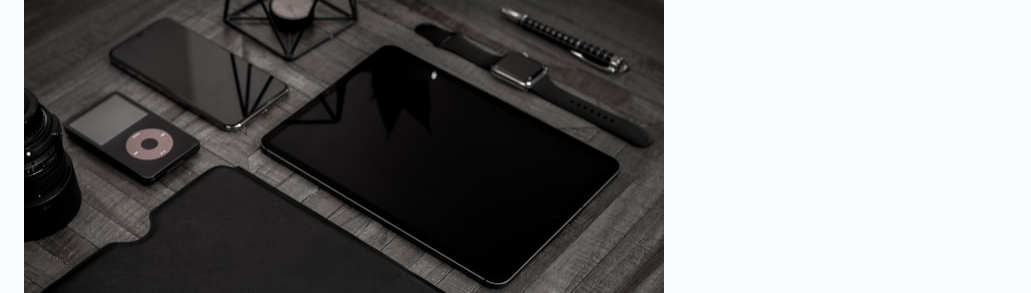
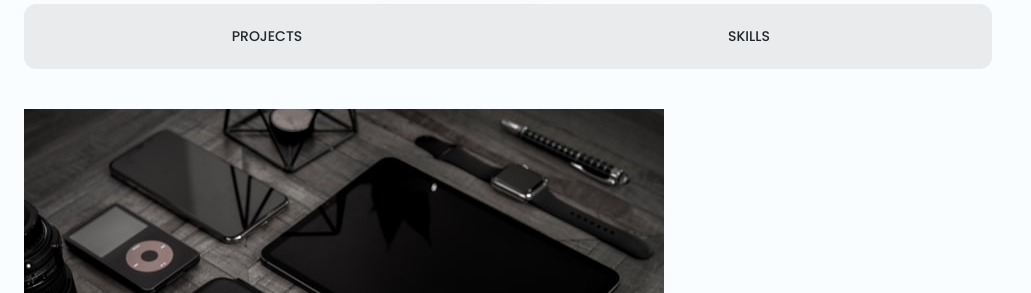
Before and after one commit to rianasantatra/mini-portfolio, a plain HTML site: page index.html in a window 1280 px wide. Shown: the part 507-800 px from the top of the page, without its empty margins (0-1031 px from the left). Drawn offline with Linux system fonts and the light colour scheme.

Commit message:
edit filters content&button css

```diff
--- a/assets/css/styles.css
+++ b/assets/css/styles.css
@@ -214,7 +214,32 @@ img {
   background-color: var(--text-color-lighten);
 }
 /*=============== FILTERS TABS ===============*/
-
+.filters__content {
+  margin: 2rem 0 2.5rem;
+  background-color: var(--text-color-lighten);
+  padding: 0.375rem;
+  border-radius: 0.75rem;
+  display: flex;
+  justify-content: space-between;
+  column-gap: 0.5rem;
+}
+.filters__button {
+  width: 100%;
+  border: none;
+  outline: none;
+  padding: 1rem;
+  color: var(--title-color);
+  font-size: var(--small-font-size);
+  font-family: var(--body-font);
+  font-weight: 500;
+  border-radius: 0.75rem;
+  cursor: pointer;
+  background-color: transparent;
+  transition: 0.3s;
+}
+.filters_button:hover {
+  background-color: var(--body-color);
+}
 /*=============== PROJECTS ===============*/
 
 /*=============== SKILLS ===============*/
```
